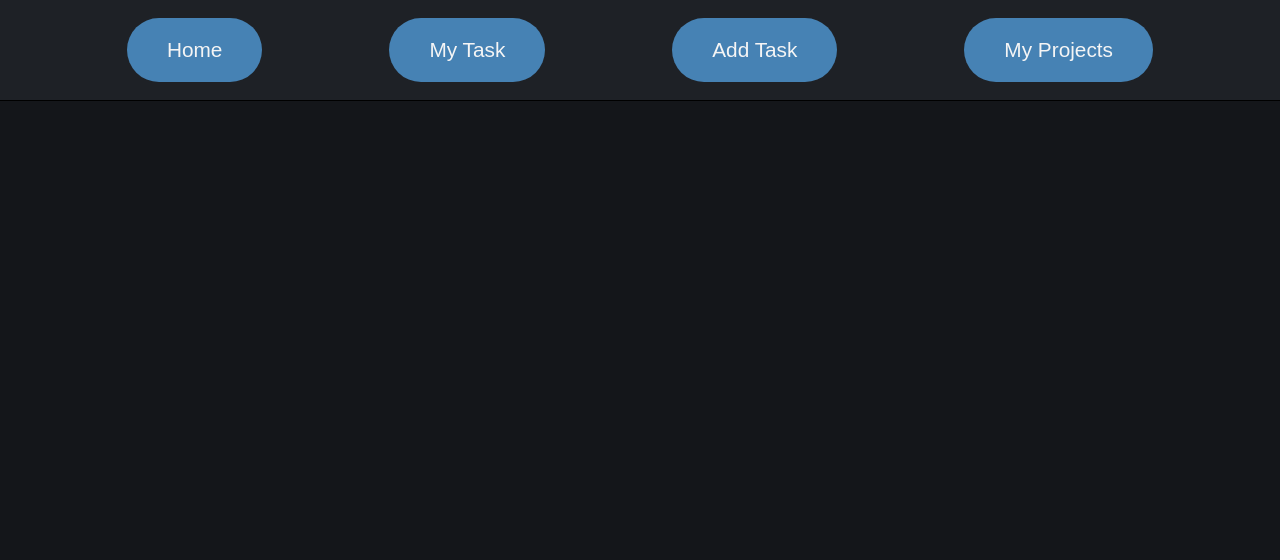
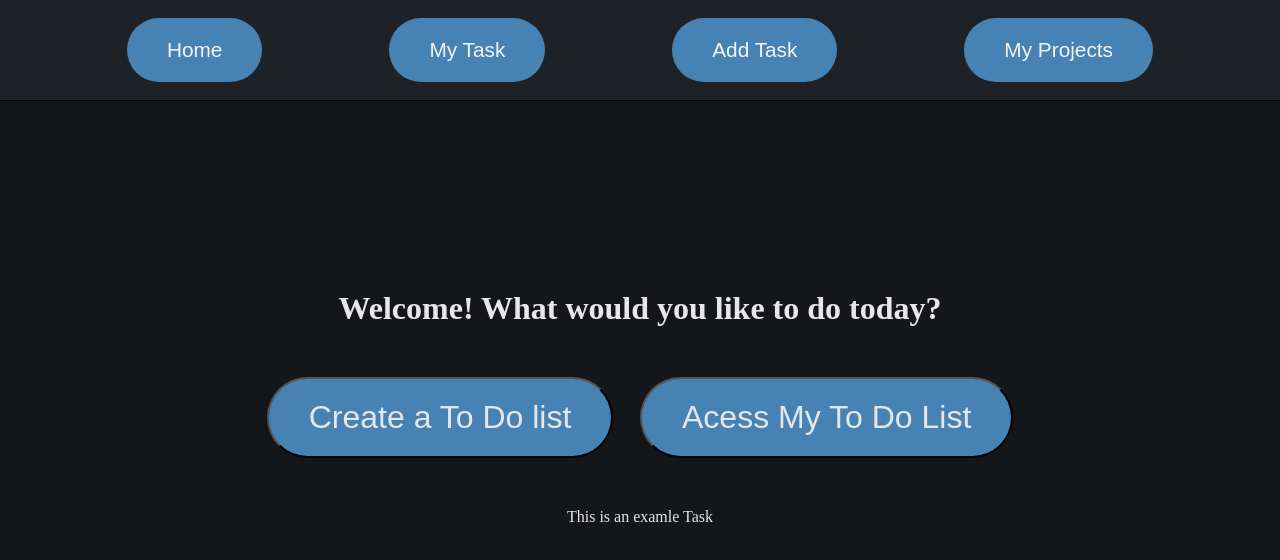
Before and after one commit to DewyMoose/to-do-list, a website built with webpack: page src/index.html in a window 1280 px wide. Built offline with nearby package versions, Linux system fonts and the light colour scheme.

Commit message:
adds welcome message and buttons to the home page

```diff
--- a/src/index.html
+++ b/src/index.html
@@ -22,12 +22,17 @@
     </nav>
   </header>
   <body>
-    <div class="content"></div>
+    <div class="content">
+      <div class="content-container">
+        <h1>Welcome! What would you like to do today?</h1>
+        <div class="home-page-options-div">
+          <button class="create-todo-list-button">Create a To Do list</button>
+          <button class="access-my-todo-list">Acess My To Do List</button>
+        </div>
+        <div class="current-task">
+          <p>This is an examle Task</p>
+        </div>
+      </div>
+    </div>
   </body>
 </html>
-
-<!-- -nav bar should have a home/dashboard button,
--my task button that will have completed, today,
-upcoming, etc.
--add task option
--projects button -->
--- a/src/style.css
+++ b/src/style.css
@@ -57,4 +57,47 @@ nav {
   height: 1000px;
   width: 100%;
   background-color: var(--background-color);
+  display: flex;
+  align-items: center;
+  justify-content: center;
 }
+
+.content-container {
+  height: 800px;
+  width: 800px;
+  margin-top: 80px;
+  display: flex;
+  flex-direction: column;
+  align-items: center;
+}
+
+.content-container > h1 {
+  font-size: 2rem;
+  color: var(--text-color);
+  margin-top: 50px;
+}
+
+.home-page-options-div {
+  display: flex;
+  justify-content: space-evenly;
+  align-items: center;
+  width: 100%;
+  margin-top: 50px;
+}
+
+.home-page-options-div > button {
+  padding: 20px 40px;
+  border-radius: 70px;
+  font-size: 2rem;
+  background-color: var(--primary-color);
+  color: var(--text-color);
+}
+
+.current-task {
+  display: flex;
+  justify-content: space-evenly;
+  align-items: center;
+  width: 100%;
+  margin-top: 50px;
+  color: var(--text-color);
+}
```
